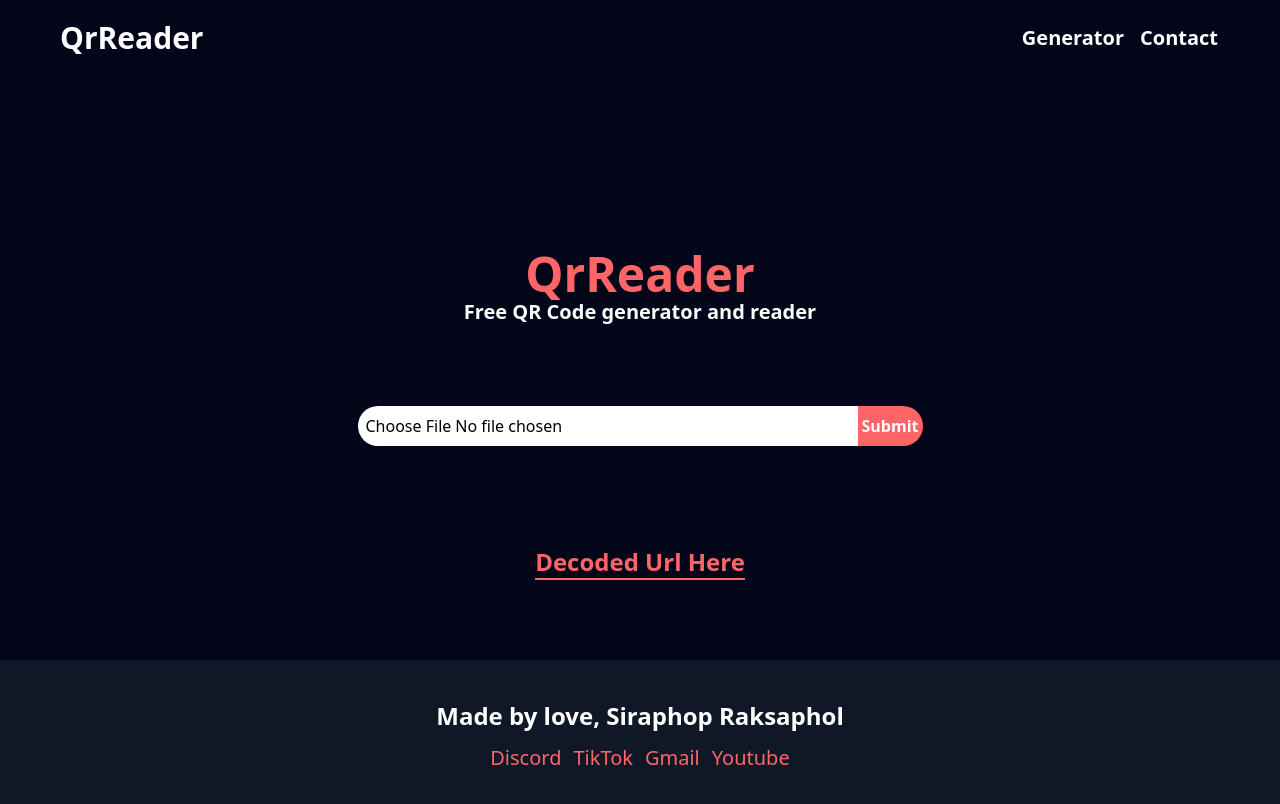
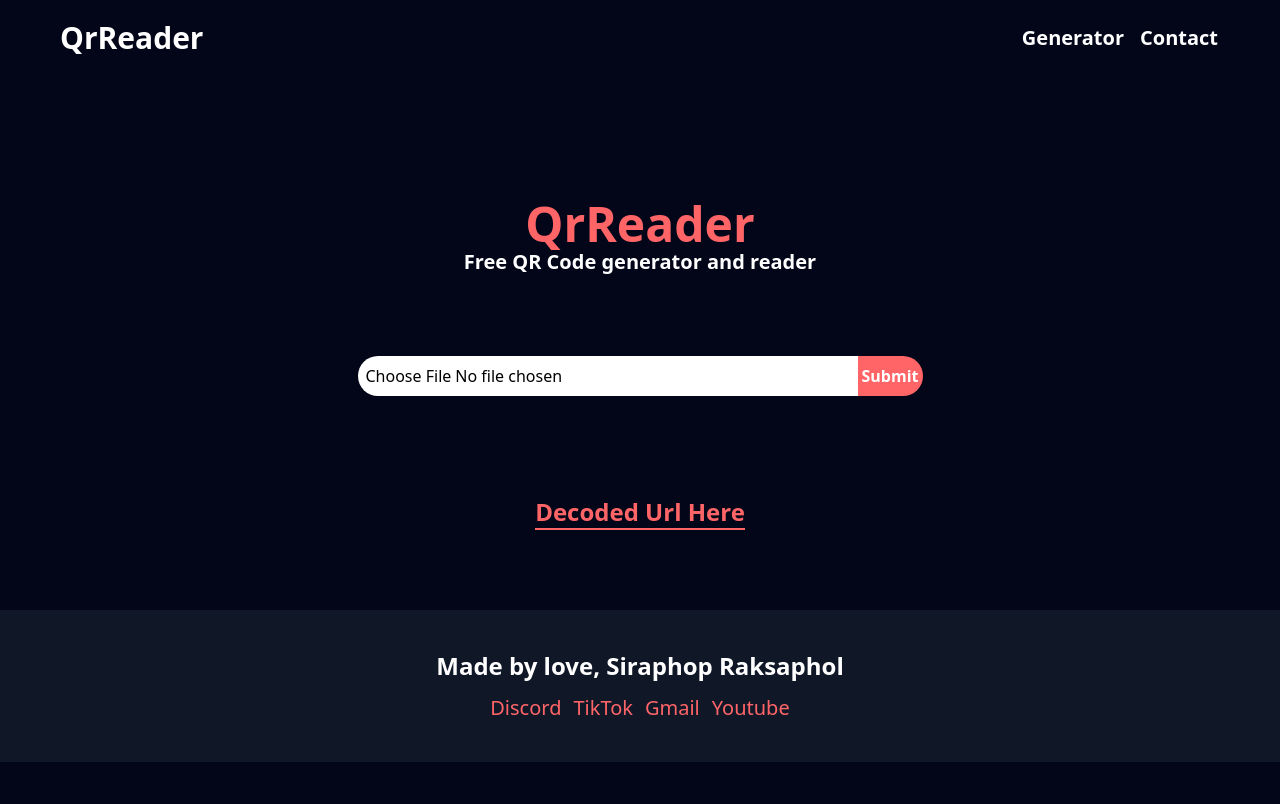
Before and after one commit to rikkudayo1/QrGen, a plain HTML site: page pages/index2.html in a window 1280 px wide. Drawn offline with nearby package versions, Linux system fonts and the light colour scheme.

Commit message:
Update index2.html

```diff
--- a/pages/index2.html
+++ b/pages/index2.html
@@ -20,7 +20,7 @@
         </div>
     </nav>
     <main class="flex flex-col justify-center items-center mb-20">
-        <div class="flex flex-col justify-center items-center mt-[250px] ml-10 mr-10 mb-20">
+        <div class="flex flex-col justify-center items-center mt-[200px] ml-10 mr-10 mb-20">
             <h1 class="font-bold text-4xl md:text-5xl text-red-400">QrReader</h1>
             <h4 class="font-bold text-xl text-white">Free QR Code generator and reader</h4>
         </div>
```
